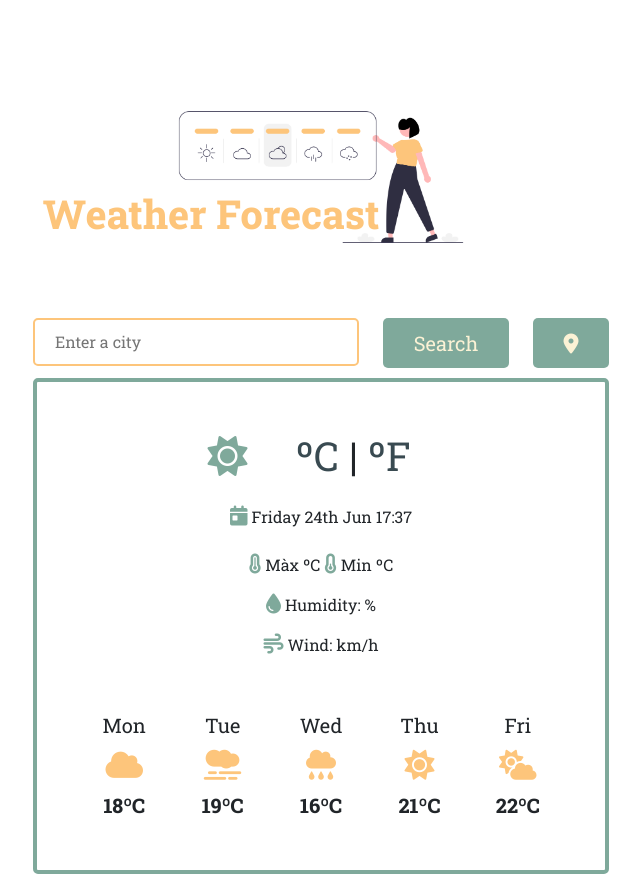
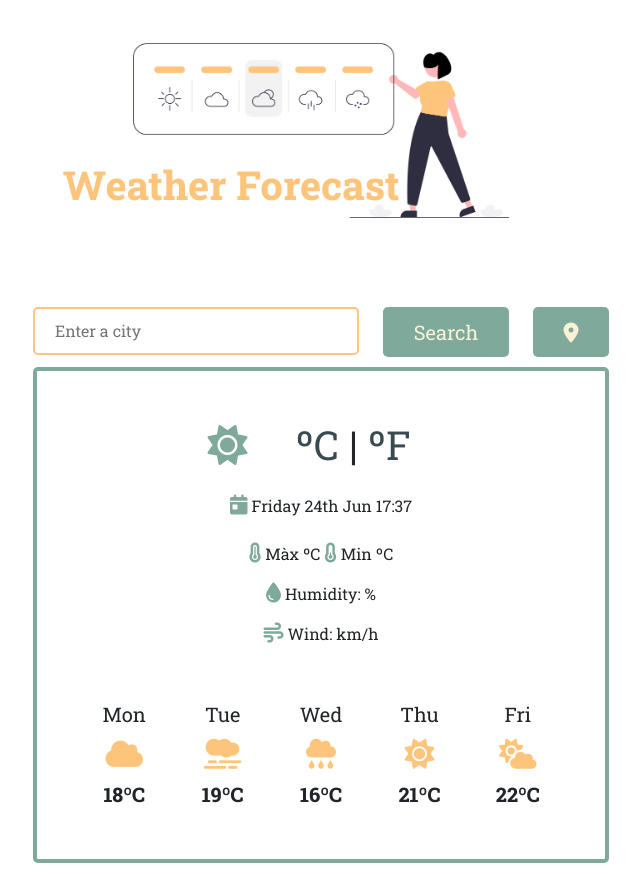
Before and after one commit to AnnaPG/SheCodes-Plus-Project, a plain HTML site: page index.html in a window 1280 px wide. Shown: the top 877 px of the page, without its empty margins (319-959 px from the left). Drawn offline with nearby package versions, Linux system fonts and the light colour scheme; no server answers.

Commit message:
Logo and title position relative solved

```diff
--- a/index.html
+++ b/index.html
@@ -35,14 +35,18 @@
     <div class="container">
       <div class="col">
         <div class="row">
-          <div class="col title">
-            <h1><strong>Weather Forecast</strong></h1>
+          <div class="col-1"></div>
+          <div class="col">
+            <div class="row">
+              <img src="images/weather.png" alt="Weather_logo" width="200px" />
+            </div>
+            <div class="row title">
+              <h1><strong>Weather Forecast</strong></h1>
+            </div>
           </div>
-          <div class="col">
-            <img src="images/weather.png" alt="Weather_logo" width="400px" />
-          </div>
+          <div class="col-1"></div>
         </div>
-        <div class="row search-box">
+        <div class="row">
           <div class="col">
             <input type="text" id="city-input" placeholder="Enter a city" />
           </div>
--- a/src/styles.css
+++ b/src/styles.css
@@ -39,24 +39,16 @@ h2 {
   font-weight: 700;
 }
 
-img {
-  padding: 20px;
-}
-
 ul {
   list-style-type: none;
 }
 
 .title {
   color: #fdc57b;
-  font-size: 25px;
+  font-size: 20px;
   position: relative;
-  margin: 0 auto;
-  top: 180px;
-  right: 110px;
-}
-.search-box {
-  margin-top: 30px;
+  bottom: 90px;
+  right: 90px;
 }
 
 .main-box {
```
